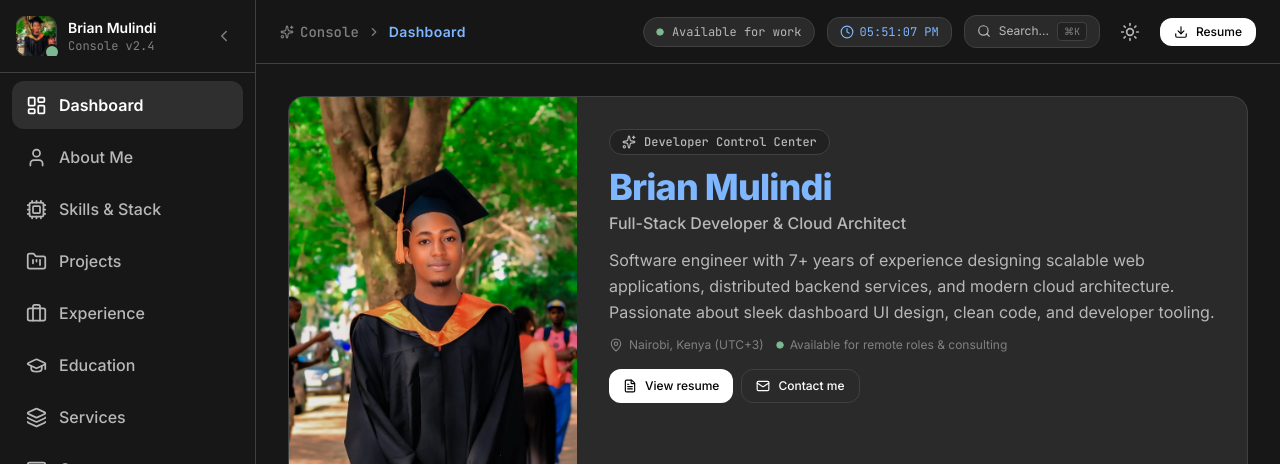
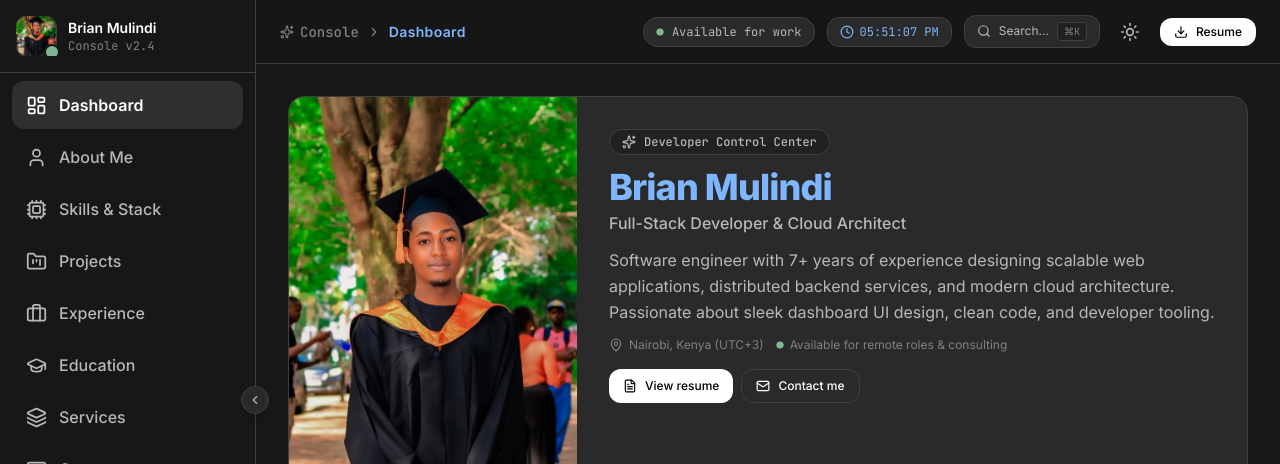
Before and after one commit to mulindijr/portfolio-v2, a React (Vite) app: page / in a window 1280 px wide. Shown: the top 464 px of the page. Built offline with nearby package versions, Linux system fonts and the light colour scheme.

Commit message:
style(sidebar): relocate collapse toggle button to vertical center of outer edge

```diff
--- a/src/components/layout/Sidebar.jsx
+++ b/src/components/layout/Sidebar.jsx
@@ -53,15 +53,23 @@ export default function Sidebar({ collapsed, setCollapsed }) {
 
   return (
     <aside
-      className={`hidden md:flex flex-col min-h-0 overflow-x-hidden fixed top-0 left-0 bottom-0 z-30 transition-all duration-300 ease-in-out border-r border-line bg-sidebar no-print ${
+      className={`hidden md:flex flex-col min-h-0 fixed top-0 left-0 bottom-0 z-30 transition-all duration-300 ease-in-out border-r border-line bg-sidebar no-print ${
         collapsed ? 'w-20' : 'w-64'
       }`}
     >
+      <button
+        type="button"
+        onClick={() => setCollapsed(!collapsed)}
+        className="absolute top-1/2 -translate-y-1/2 right-0 translate-x-1/2 z-40 w-7 h-7 rounded-full bg-surface border border-line text-ink-secondary hover:text-ink hover:bg-hover flex items-center justify-center shadow-md transition-all duration-200 focus:outline-none focus:ring-2 focus:ring-cta cursor-pointer"
+        title={collapsed ? 'Expand sidebar' : 'Collapse sidebar'}
+        aria-label={collapsed ? 'Expand sidebar' : 'Collapse sidebar'}
+      >
+        {collapsed ? <ChevronRight size={14} /> : <ChevronLeft size={14} />}
+      </button>
+
       <div
-        className={`flex-shrink-0 p-4 border-b border-line flex ${
-          collapsed
-            ? 'flex-col items-center gap-2'
-            : 'items-center justify-between'
+        className={`flex-shrink-0 p-4 border-b border-line flex items-center ${
+          collapsed ? 'justify-center' : 'justify-start'
         }`}
       >
         <div
@@ -82,16 +90,6 @@ export default function Sidebar({ collapsed, setCollapsed }) {
             </div>
           )}
         </div>
-
-        <button
-          type="button"
-          onClick={() => setCollapsed(!collapsed)}
-          className="p-1.5 rounded-lg text-ink-muted hover:text-ink hover:bg-hover transition-colors"
-          title={collapsed ? 'Expand sidebar' : 'Collapse sidebar'}
-          aria-label={collapsed ? 'Expand sidebar' : 'Collapse sidebar'}
-        >
-          {collapsed ? <ChevronRight size={18} /> : <ChevronLeft size={18} />}
-        </button>
       </div>
 
       <nav
```
